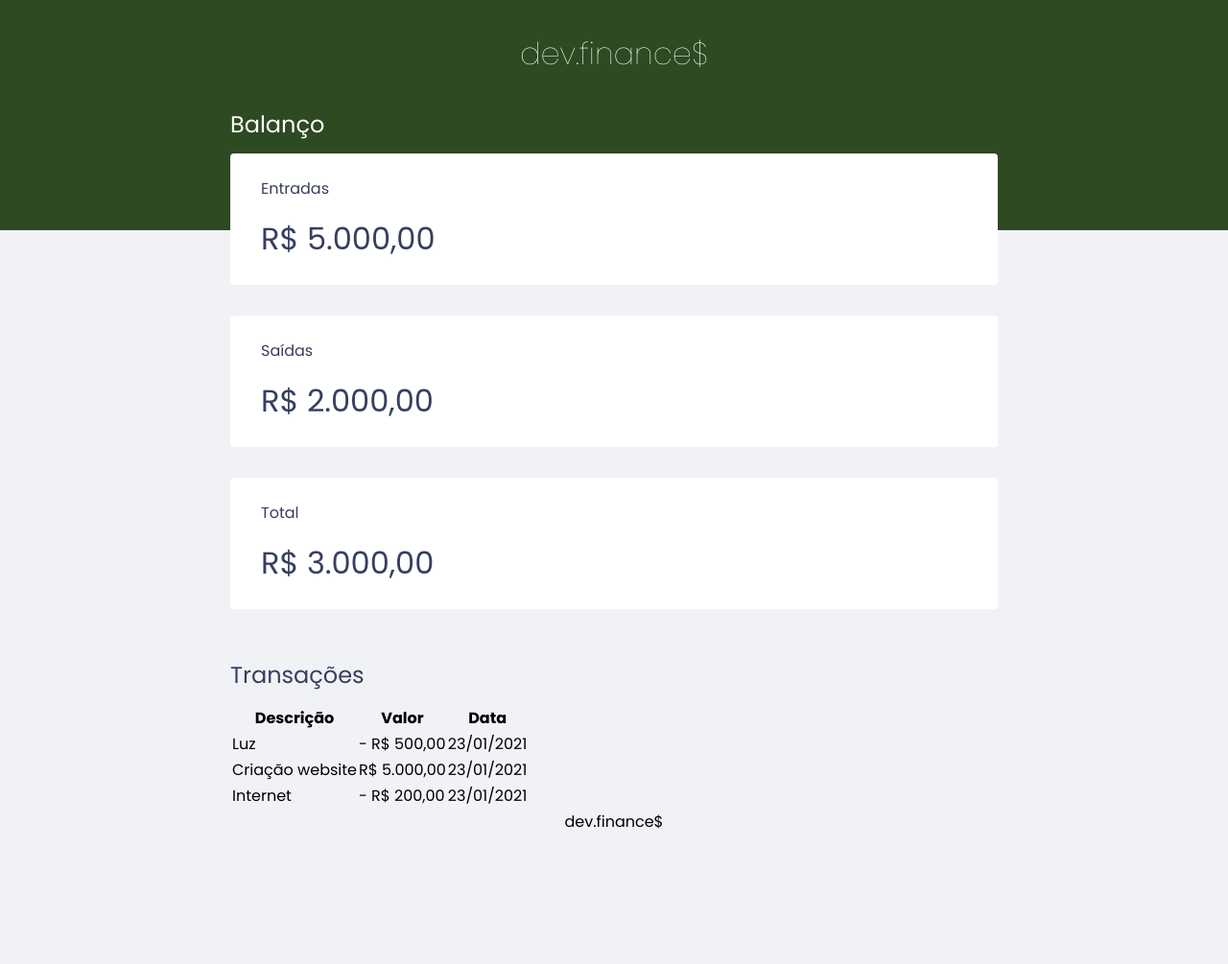
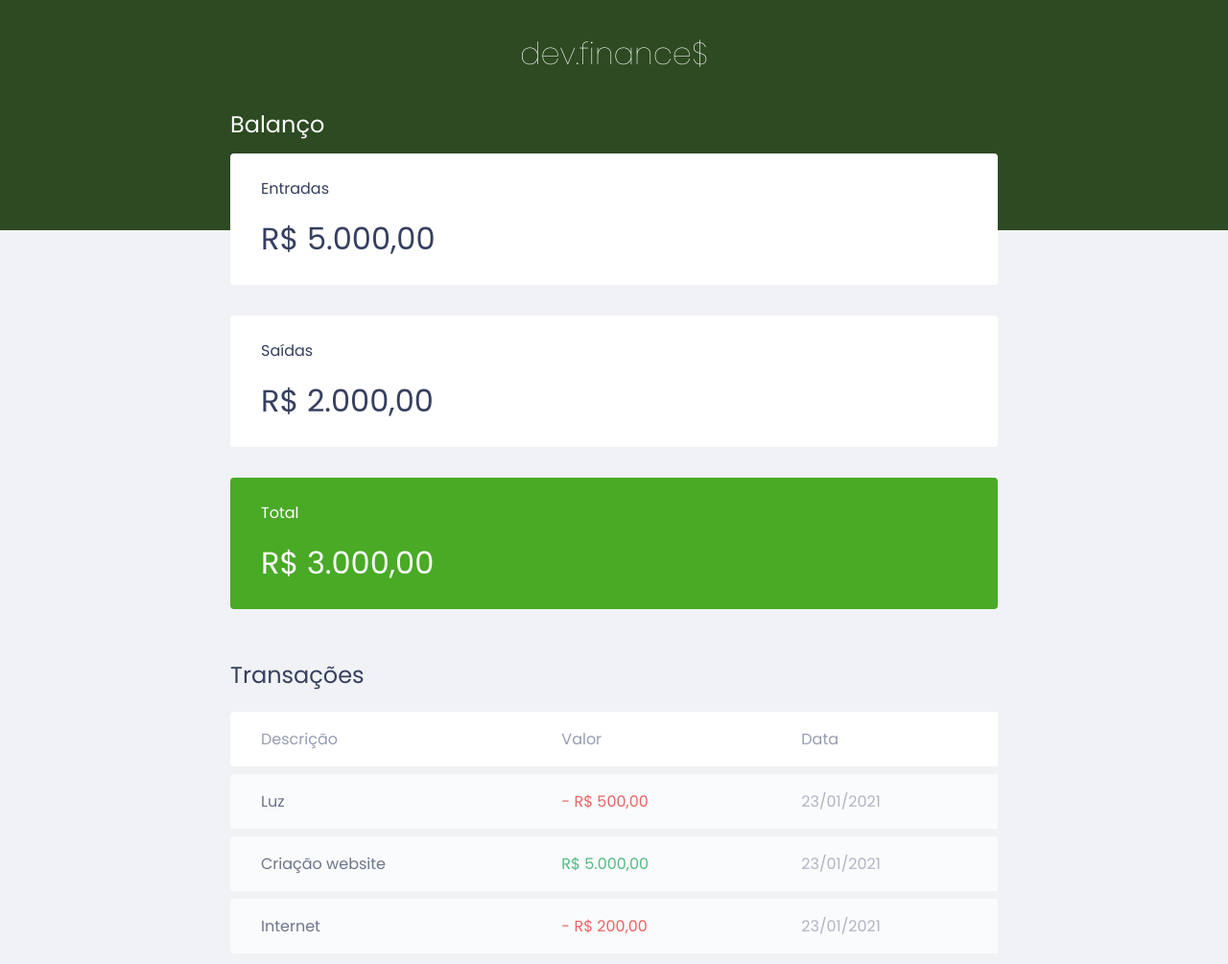
Before and after one commit to raziisz/maratona-discover, a plain HTML site: page index.html in a window 1280 px wide. Shown: the top 1005 px of the page at 96% size. Before the commit the page ends 869 px from the top, so only its background shows below. Drawn offline with Linux system fonts and the light colour scheme.

Commit message:
finalziado estirilizacao de css

```diff
--- a/index.html
+++ b/index.html
@@ -24,7 +24,7 @@
           <h3>Saídas</h3>
           <p>R$ 2.000,00</p>
         </div>
-        <div class="card green">
+        <div class="card total">
           <h3>Total</h3>
           <p>R$ 3.000,00</p>
         </div>
@@ -41,19 +41,19 @@
           </thead>
           <tbody>
             <tr>
-              <td>Luz</td>
-              <td>- R$ 500,00</td>
-              <td>23/01/2021</td>
+              <td class="description">Luz</td>
+              <td class="expense">- R$ 500,00</td>
+              <td class="date">23/01/2021</td>
             </tr>
             <tr>
-              <td>Criação website</td>
-              <td>R$ 5.000,00</td>
-              <td>23/01/2021</td>
+              <td class="description">Criação website</td>
+              <td class="income">R$ 5.000,00</td>
+              <td class="date">23/01/2021</td>
             </tr>
             <tr>
-              <td>Internet</td>
-              <td>- R$ 200,00</td>
-              <td>23/01/2021</td>
+              <td class="description">Internet</td>
+              <td class="expense">- R$ 200,00</td>
+              <td class="date">23/01/2021</td>
             </tr>
           </tbody>
         </table>
--- a/styles.css
+++ b/styles.css
@@ -69,10 +69,60 @@ header {
   margin-top: 1rem;
 }
 
-.card.green {
+.card.total {
+  background: #49AA26;
+  color: white;
+}
 
+/* ---------------------------- Table  -----------------------------------------*/
+#data-table {
+  width: 100%;
+  border-spacing: 0 0.5rem;
+  color: #969cb3;
 }
+table thead tr th:first-child,
+table tbody tr td:first-child  {
+  border-radius: 0.25rem 0 0 0.25rem;
+}
+
+table th {
+  background: white;
+
+  font-weight: normal;
+  padding: 1rem 2rem;
+
+  text-align: left;
+}
+
+table tbody tr {
+  opacity: 0.7;
+}
+table tbody tr:hover {
+  opacity: 1;
+}
+table tbody td{
+  background-color: white;
+
+  padding: 1rem 2rem;
+}
+
+td.description {
+  color: var(--dark-blue);
+}
+
+td.income {
+  color: #12a454;
+}
+
+td.expense {
+  color: #e92929;
+}
+
 /* ---------------------------- Footer -----------------------------------------*/
 footer {
   text-align: center;
+  padding: 4rem 0 2rem;
+  color: var(--dark-blue);
+
+  opacity: 0.6;
 }
```
